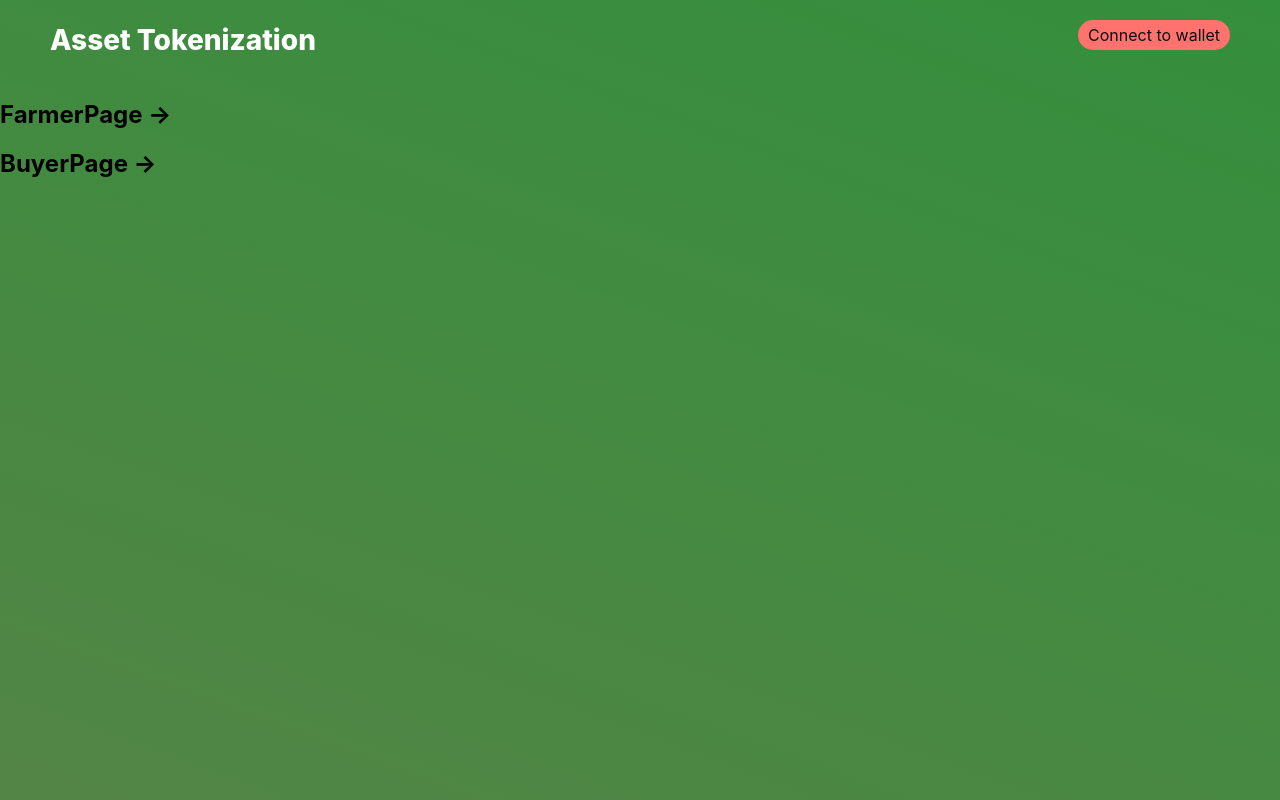
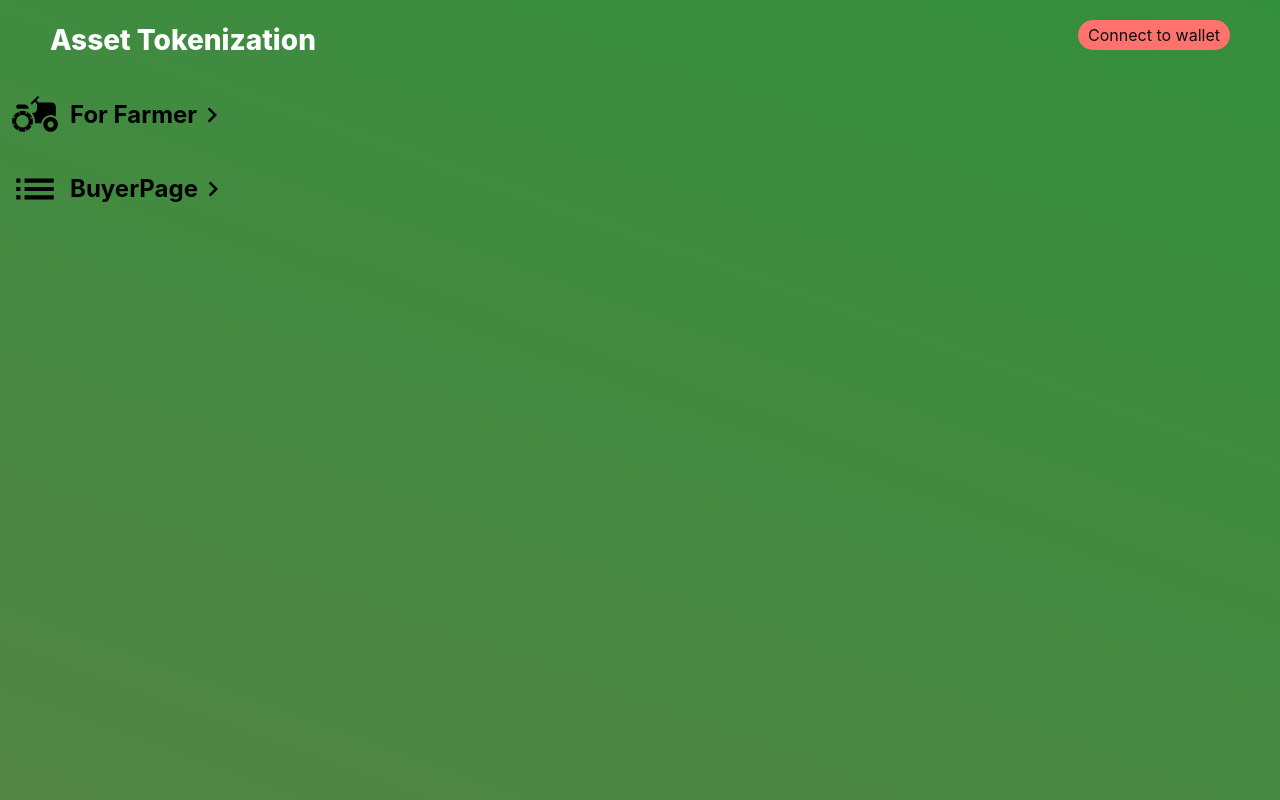
Before and after one commit to unchain-tech/AVAX-Asset-Tokenization, a Next.js app in the folder client/: page / in a window 1280 px wide. Built offline with nearby package versions, Linux system fonts and the light colour scheme.

Commit message:
make button

```diff
--- /dev/null
+++ b/client/components/Button/Button.module.css
@@ -0,0 +1,19 @@
+.icon_left {
+  padding: 10px;
+}
+
+.icon_right {
+  padding-top: 20px;
+}
+
+.button {
+  display: flex;
+  width: fit-content;
+}
+
+.button:hover {
+  border-style: solid;
+  border-color: aliceblue;
+  border-radius: 10px;
+  border-width: 5px;
+}
--- /dev/null
+++ b/client/components/Button/ForFarmerButton.tsx
@@ -0,0 +1,28 @@
+import Link from "next/link";
+import { ElementType, ReactNode } from "react";
+import { MdKeyboardArrowRight } from "react-icons/md";
+import styles from "./Button.module.css";
+
+type Props = {
+  linkTo: string;
+  icon_left: any;
+  description: string;
+};
+
+export default function ForFarmerButton({
+  linkTo,
+  icon_left,
+  description,
+}: Props) {
+  return (
+    <Link href={linkTo}>
+      <div className={styles.button}>
+        <div className={styles.icon_left}>{icon_left}</div>
+        <h2>{description}</h2>
+        <div className={styles.icon_right}>
+          <MdKeyboardArrowRight size={30} />
+        </div>
+      </div>
+    </Link>
+  );
+}
--- a/client/package.json
+++ b/client/package.json
@@ -13,7 +13,8 @@
     "ethers": "^5.7.2",
     "next": "13.0.0",
     "react": "18.2.0",
-    "react-dom": "18.2.0"
+    "react-dom": "18.2.0",
+    "react-icons": "^4.6.0"
   },
   "devDependencies": {
     "@types/node": "18.11.7",
--- a/client/pages/index.tsx
+++ b/client/pages/index.tsx
@@ -1,16 +1,22 @@
 import type { NextPage } from "next";
 import Link from "next/link";
 import DefaultLayout from "../components/Layout/DefaultLayout";
+import ForFarmerButton from "../components/Button/ForFarmerButton";
+import { MdAgriculture, MdList } from "react-icons/md";
 
 const Home: NextPage = () => {
   return (
     <DefaultLayout home>
-      <Link href="/FarmerPage">
-        <h2>FarmerPage &rarr;</h2>
-      </Link>
-      <Link href="/BuyerPage">
-        <h2>BuyerPage &rarr;</h2>
-      </Link>
+      <ForFarmerButton
+        linkTo={"/FarmerPage"}
+        icon_left={<MdAgriculture size={50} />}
+        description={"For Farmer"}
+      />
+      <ForFarmerButton
+        linkTo={"/BuyerPage"}
+        icon_left={<MdList size={50} />}
+        description={"BuyerPage"}
+      />
     </DefaultLayout>
   );
 };
```
Also changed, not shown: 1 other file (tests, documents, lock files or other folders).
